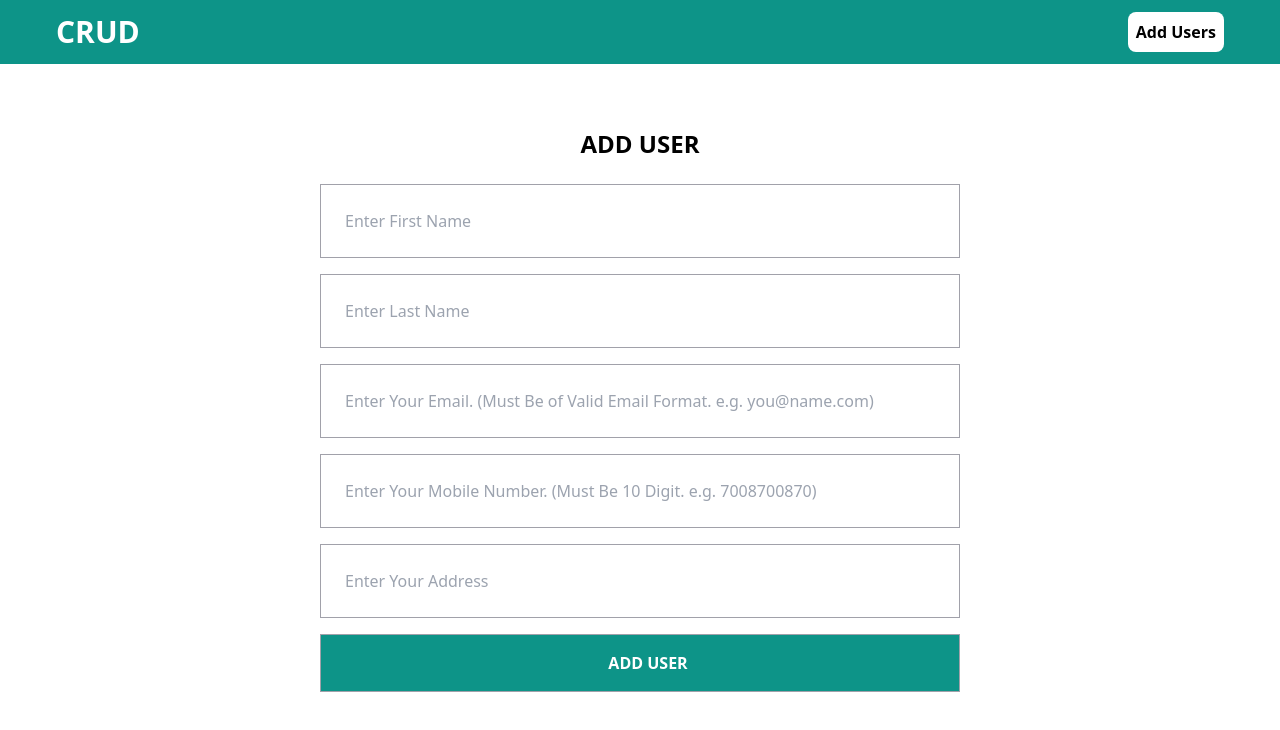
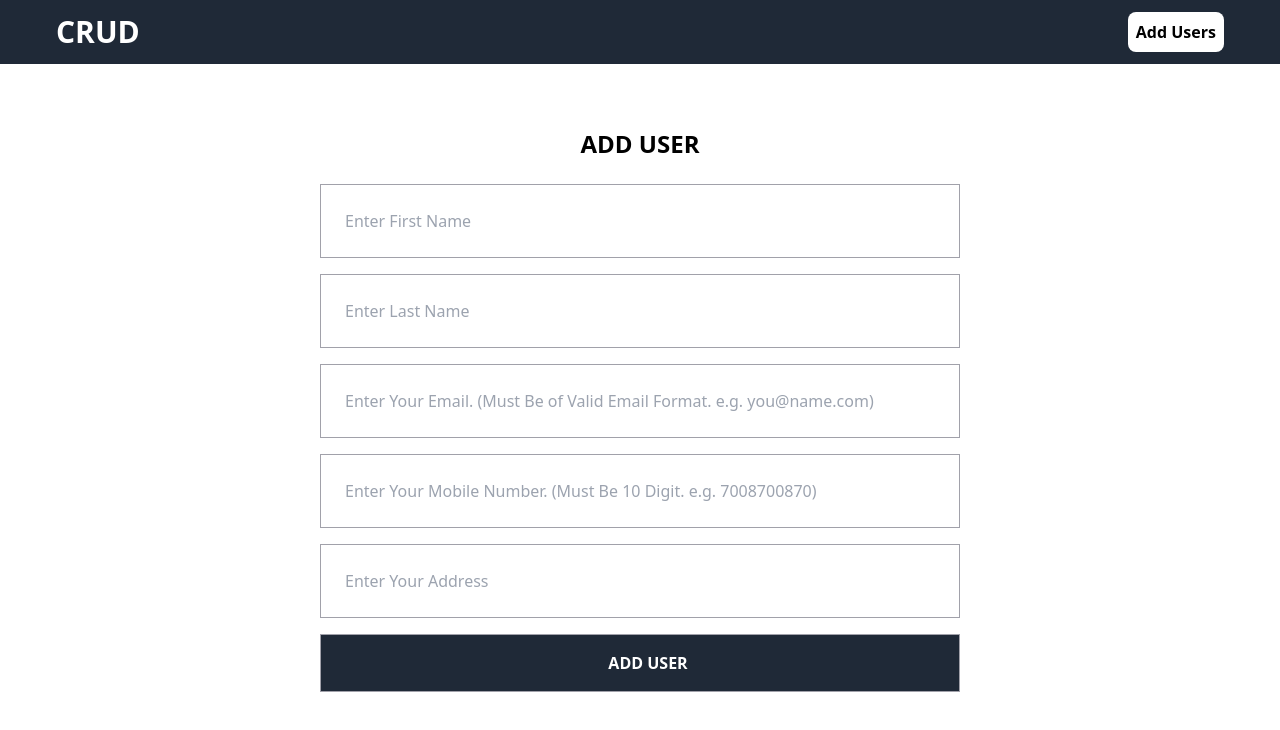
Before and after one commit to nayak-nirmalya/node-express-csv-crud, a React (Vite) app: page /add-user in a window 1280 px wide. Shown: the top 730 px of the page. Built offline with nearby package versions, Linux system fonts and the light colour scheme.

Commit message:
changed navbar clr, btn bg hover

```diff
--- a/src/components/Navbar.tsx
+++ b/src/components/Navbar.tsx
@@ -3,16 +3,16 @@ import { Link } from "react-router-dom";
 
 function Navbar() {
   return (
-    <div className="w-ful h-16 flex items-center px-14 justify-between bg-teal-600">
+    <div className="w-ful h-16 flex items-center px-14 justify-between bg-gray-800">
       <Link
         to={"/"}
-        className="text-3xl text-white font-semibold font-Montesarrat"
+        className="text-3xl text-white hover:text-gray-400 font-semibold font-Montesarrat"
       >
         CRUD
       </Link>
       <Link
         to={"/add-user"}
-        className="hover:bg-teal-600 hover:border-2 hover:border-white hover:text-teal-200 hover:shadow-md rounded-lg bg-white font-bold text-black py-2 px-2"
+        className="hover:bg-gray-600 hover:border-2 hover:border-white hover:text-white hover:shadow-md rounded-lg bg-white font-bold text-black py-2 px-2"
       >
         Add Users
       </Link>
--- a/src/components/user/Add.tsx
+++ b/src/components/user/Add.tsx
@@ -69,7 +69,7 @@ function Add() {
           placeholder="Enter Your Address"
         />
         <button
-          className="bg-teal-600 outline-none font-bold border text-white border-zinc-400 py-4 pl-4 mt-4"
+          className="bg-gray-800 hover:bg-gray-700 outline-none font-bold border text-white border-zinc-400 py-4 pl-4 mt-4"
           type="submit"
           onClick={submitForm}
         >
--- a/src/components/user/Edit.tsx
+++ b/src/components/user/Edit.tsx
@@ -103,7 +103,7 @@ function Add() {
           placeholder="Enter Your Address"
         />
         <button
-          className="bg-teal-600 outline-none font-bold border text-white border-zinc-400 py-4 pl-4 mt-4"
+          className="bg-gray-800 hover:bg-gray-700 outline-none font-bold border text-white border-zinc-400 py-4 pl-4 mt-4"
           type="submit"
           onClick={Update}
         >
```
